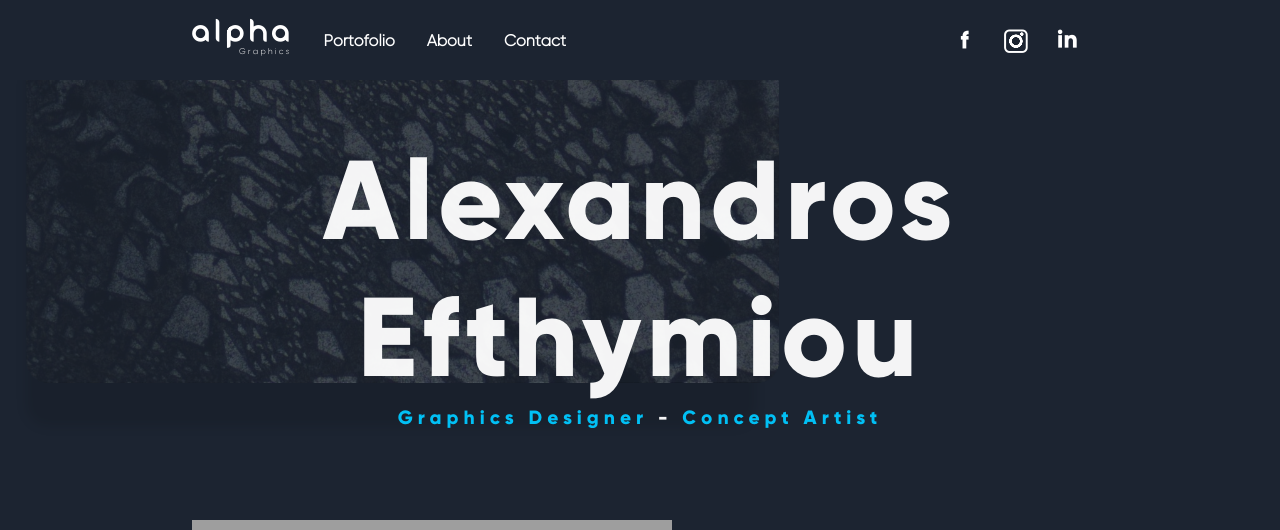
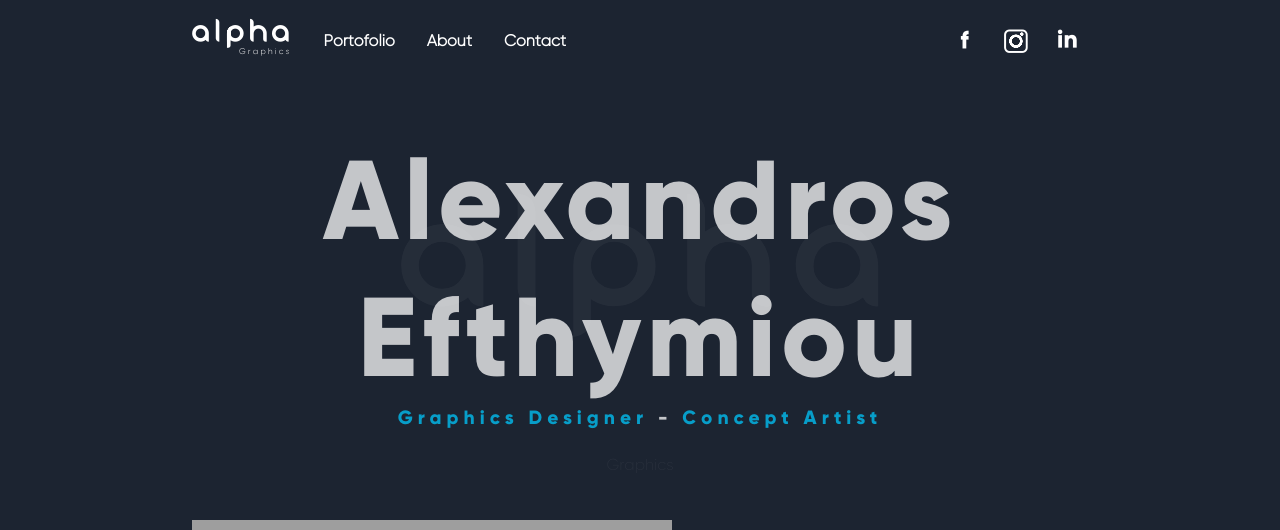
Before and after one commit to Sthanasis/Alpha-Graphics, a Vue app: page / in a window 1280 px wide. Shown: the top 530 px of the page. Built offline with nearby package versions, Linux system fonts and the light colour scheme; grey boxes are pictures that could not be loaded.

Commit message:
removed logo bg image change logo fade in fade out timers

```diff
--- a/public/custom/css/main.css
+++ b/public/custom/css/main.css
@@ -4,7 +4,7 @@ body {
   box-sizing: border-box;
 }
 
-.backgroundBox {
+/* .backgroundBox {
   background-image: url(../../../src/assets/BOX.svg);
   background-size: contain;
   background-repeat: no-repeat;
@@ -13,7 +13,7 @@ body {
   height: 30rem;
   position: absolute;
   opacity: 0.7;
-}
+} */
 
 .projectImageBulls {
   background-image: url("../../../src/assets/BULLS.svg");
@@ -55,19 +55,19 @@ a {
 }
 
 .fade-in {
-  animation: fadeIn ease-out 6s;
-  -webkit-animation: fadeIn ease-out 6s;
-  -moz-animation: fadeIn ease-out 6s;
-  -o-animation: fadeIn ease-out 6s;
-  -ms-animation: fadeIn ease-out 6s;
+  animation: fadeIn ease-out 9s;
+  -webkit-animation: fadeIn ease-out 9s;
+  -moz-animation: fadeIn ease-out 9s;
+  -o-animation: fadeIn ease-out 9s;
+  -ms-animation: fadeIn ease-out 9s;
 }
 
 .fade-out {
-  animation: fadeOut ease-out 4s;
-  -webkit-animation: fadeOut ease-out 4s;
-  -moz-animation: fadeOut ease-out 4s;
-  -o-animation: fadeOut ease-out 4s;
-  -ms-animation: fadeOut ease-out 4s;
+  animation: fadeOut ease-out 6s;
+  -webkit-animation: fadeOut ease-out 6s;
+  -moz-animation: fadeOut ease-out 6s;
+  -o-animation: fadeOut ease-out 6s;
+  -ms-animation: fadeOut ease-out 6s;
   opacity: 0;
 }
 
--- a/src/components/Logo.vue
+++ b/src/components/Logo.vue
@@ -1,7 +1,7 @@
 <template>
     <div id="landingLogo">
         <div data-icon="border" class="border leftBorder"></div>
-        <div class="backgroundBox"></div>
+        <!-- <div class="backgroundBox"></div> -->
         <div data-icon="landing" class="center fade-out" id="mainLogo">
 
             <div id="footerLogo">Graphics</div>
```
